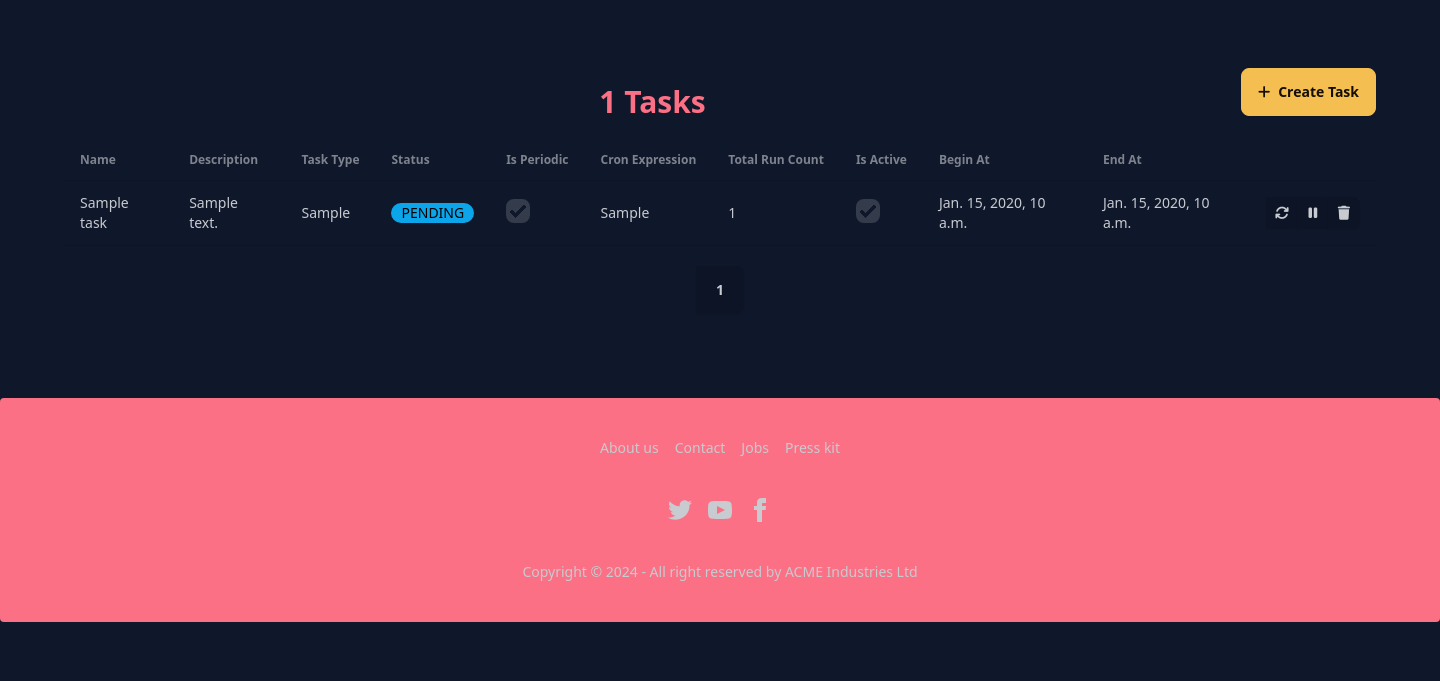
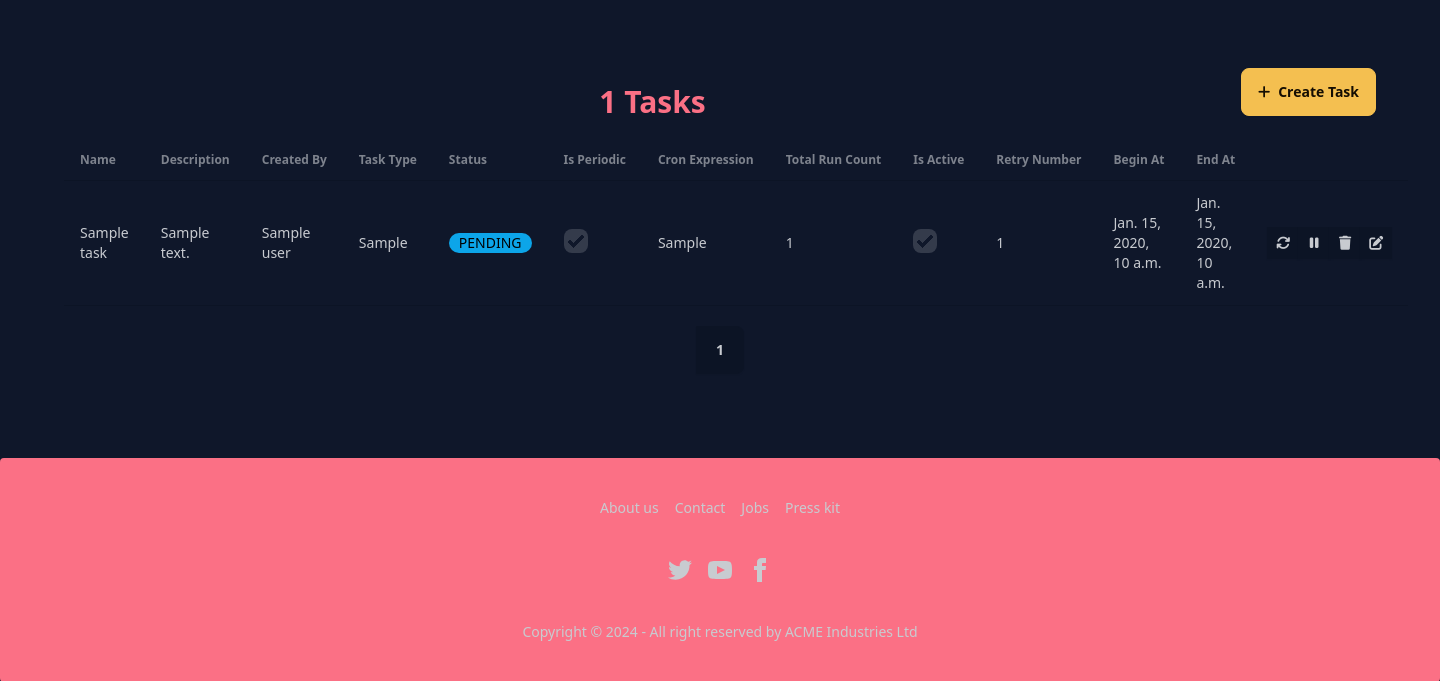
Before and after one commit to yahyaest/task-scheduler-microservice, a Django app: template task_scheduler_app/core/templates/tasks.html in a window 1440 px wide. Shown: the part 64-745 px from the top of the page. Run offline with Django 4.2, Linux system fonts and the light colour scheme; the template is opened without the code that fills it: most values are stand-ins (such as "Sample title", 1, 10 or a date in 2020); form fields are guessed from the names that the template uses; parts of the project's set-up code (start-up, migrations or seed data) failed here and were passed over; some libraries are stand-ins or nearby versions.

Commit message:
Implement template edit task

```diff
--- a/task_scheduler_app/api/admin.py
+++ b/task_scheduler_app/api/admin.py
@@ -5,7 +5,7 @@ from .models import Task
 
 @admin.register(Task)
 class TaskAdmin(admin.ModelAdmin):
-    list_display = ('id', 'name', 'description', 'status', 'creation_date', 'last_update', 'user')
+    list_display = ('id', 'name', 'description', 'task_type', 'user', 'status', 'cron_expression', 'creation_date', 'last_update', 'periodic_task', 'enabled')
     list_filter = ('status', 'creation_date', 'last_update')
     list_editable = ('user',)
     search_fields = ('name', 'status')
--- a/task_scheduler_app/api/serializer.py
+++ b/task_scheduler_app/api/serializer.py
@@ -158,6 +158,7 @@ class TaskSerializer(serializers.ModelSerializer):
 
     def update(self, instance, validated_data):
         try:
+            logger.info(f"Updating Task {instance.id} with data : {validated_data}")
             # Get the celery task (PeriodicTask)
             celery_task_id = instance.periodic_task
             task = PeriodicTask.objects.get(pk=celery_task_id)
--- /dev/null
+++ b/task_scheduler_app/core/templates/partials/create_or_edit_task.html
@@ -0,0 +1,108 @@
+{% load partials %}
+{% load custom_filters %}
+
+{% if task_operation == 'create'%}
+<button class="btn btn-warning float-right my-1" onclick="my_modal_create_task.showModal()">
+  <i class="fa-solid fa-plus"></i>
+  Create Task
+</button>
+{% endif %}
+
+{% if task_operation == 'edit'%}
+<button
+  class="btn btn-square btn-sm join-item"
+  onclick="
+    my_modal_edit_task_{{task.id}}.showModal();
+    populateEditTaskForm({
+      id: '{{task.id}}',
+      name: '{{task.name}}',
+      description: '{{task.description}}',
+      task_type: '{{task.task_type}}',
+      cron_expression: '{{task.cron_expression}}',
+      retry_number: '{{task.retry_number}}'
+    })
+  "
+  >
+  <i class="fa-solid fa-pen-to-square"></i>
+</button>
+{% endif %}
+
+<dialog id="{%if task_operation == 'create' %}my_modal_create_task{% else %}my_modal_edit_task_{{task.id}}{% endif %}" class="modal">
+  <form class="modal-box" method="post" action="{% if task_operation == 'create' %}{% url 'create_task' %}{% else %}{% url 'edit_task' task_id=task.id %}{% endif %}" >
+    {% csrf_token %}
+    <h1 class="text-center text-info text-xl font-bold my-5">
+      {%if task_operation == 'create' %}
+        Create New Task
+      {% else %}
+        Edit Task {{ task.name }}
+      {% endif %}
+    </h1>
+    <div class="flex flex-row justify-center align-middle space-x-2 my-5">
+      <div class= "w-32">{{ form.name.label_tag }}</div>
+      <div id="{%if task_operation == 'edit' %}task-{{task.id}}-name{% endif %}">
+        {{ form.name }}
+      </div>
+    </div>
+    <div class="flex flex-row justify-center align-middle space-x-2 my-5">
+      <div class= "w-32">{{ form.description.label_tag }}</div>
+      <div id="{%if task_operation == 'edit' %}task-{{task.id}}-description{% endif %}">
+        {{ form.description }}
+      </div>
+    </div>
+    <div class="flex flex-row justify-center align-middle text-center space-x-2 my-5">
+      <div class= "w-32">{{ form.task_type.label_tag }}</div>
+      <div id="{%if task_operation == 'edit' %}task-{{task.id}}-task_type{% endif %}">
+        {{ form.task_type }}
+      </div>
+    </div>
+    <div class="flex flex-row justify-center align-middle text-center space-x-2 my-5">
+      <div class= "w-32">{{ form.cron_expression.label_tag }}</div>
+      <div id="{%if task_operation == 'edit' %}task-{{task.id}}-cron_expression{% endif %}">
+        {{ form.cron_expression }}
+      </div>
+    </div>
+    <div class="flex flex-row justify-center align-middle text-center space-x-2 my-5">
+      <div class= "w-32">{{ form.retry_number.label_tag }}</div>
+      <div id="{%if task_operation == 'edit' %}task-{{task.id}}-retry_number{% endif %}">
+        {{ form.retry_number }}
+      </div>
+    </div>
+    {% comment %}
+      <div class="flex flex-row justify-start align-middle text-center space-x-2 my-5 ml-8">
+        <div class= "w-32">{{ form.enabled.label_tag }}</div>
+        {{ form.enabled }}
+      </div>
+    {% endcomment %}
+
+    <div class="flex flex-row justify-end w-full mt-2 px-1 space-x-2">
+      <button type="submit" class="btn btn-primary">Submit</button>
+      <button
+        type="button"
+        class="btn btn-error"
+        onclick="{%if task_operation == 'create' %} my_modal_create_task.close() {% else %} my_modal_edit_task_{{task.id}}.close() {% endif %}"
+        >
+          Close
+      </button>
+    </div>
+  </form>
+
+  <form method="dialog" class="modal-backdrop">
+    <button>close</button>
+  </form>
+</dialog>
+
+{% block scripts%}
+<script>
+    function populateEditTaskForm(task){
+      const taskOperation ="{{task_operation}}"
+      if(taskOperation == "edit"){
+        console.log("task is :", task)
+        document.querySelector(`#task-${task.id}-name input`).value = task.name;
+        document.querySelector(`#task-${task.id}-description input`).value = task.description;
+        document.querySelector(`#task-${task.id}-task_type input`).value = task.task_type;
+        document.querySelector(`#task-${task.id}-cron_expression input`).value = task.cron_expression;
+        document.querySelector(`#task-${task.id}-retry_number input`).value = task.retry_number;
+      }
+    }
+</script>
+{% endblock %}
--- a/task_scheduler_app/core/templates/tasks.html
+++ b/task_scheduler_app/core/templates/tasks.html
@@ -3,20 +3,22 @@
 {% block title%}Tasks{% endblock %}
 {%block content %}
 <div class="text-center mx-auto md:p-16">
-  {% include 'partials/create_task.html' %}
-  {% if tasks  and tasks|list_length > 0 %}
-    <h1 class="text-center text-error text-3xl font-bold my-5">{{tasks|list_length}} Tasks</h1>
+  {% include 'partials/create_or_edit_task.html' with task_operation='create' %}
+  {% if tasks  and tasks_count > 0 %}
+    <h1 class="text-center text-error text-3xl font-bold my-5">{{tasks_count}} Tasks</h1>
     <table class="table">
       <thead>
         <tr>
           <th>Name</th>
           <th>Description</th>
+          <th>Created By</th>
           <th>Task Type</th>
           <th>Status</th>
           <th>Is Periodic</th>
           <th>Cron Expression</th>
           <th>Total Run Count</th>
           <th>Is Active</th>
+          <th>Retry Number</th>
           <th>Begin At</th>
           <th>End At</th>
           <th></th>
@@ -27,6 +29,7 @@
         <tr>
           <td>{{task.name}}</td>
           <td>{{task.description}}</td>
+          <td>{{task.user}}</td>
           <td>{{task.task_type}}</td>
           <td>
             {% if task.status == 'PENDING' %}
@@ -47,11 +50,12 @@
           <td>
             <input type="checkbox" class="checkbox" disabled {% if task.enabled %}checked{% endif %} />
           </td>
+          <td>{{task.retry_number}}</td>
           <td>{{task.begin_date}}</td>
           <td>{{task.end_date}}</td>
           <td>
             <div class="join">
-              <div>
+              <div class="tooltip" data-tip="restart">
                 <form method="POST" action="{% url 'restart_task' %}">
                   {% csrf_token %}
                   <input type="hidden" name="task_id" value="{{ task.id }}">
@@ -60,7 +64,7 @@
                   </button>
                 </form>
               </div>
-              <div>
+              <div class="tooltip" data-tip="{% if task.enabled %}disable {% else %}enable {% endif %}">
                 <form method="POST" action="{% url 'disable_or_enable_task' %}">
                   {% csrf_token %}
                   <input type="hidden" name="task_id" value="{{ task.id }}">
@@ -69,7 +73,7 @@
                   </button>
                 </form>
               </div>
-              <div>
+              <div class="tooltip" data-tip="delete">
                 <form method="POST" action="{% url 'delete_task' %}">
                   {% csrf_token %}
                   <input type="hidden" name="task_id" value="{{ task.id }}">
@@ -78,7 +82,9 @@
                   </button>
                 </form>
               </div>
-            </div>
+              <div class="tooltip" data-tip="edit">
+                {% include 'partials/create_or_edit_task.html' with task_operation='edit' task=task %}
+              </div>
           </td>
         </tr>
       {% endfor %}
--- a/task_scheduler_app/core/urls.py
+++ b/task_scheduler_app/core/urls.py
@@ -1,5 +1,5 @@
 from django.urls import path
-from task_scheduler_app.core.views import home_page, login_page, register_page, logout_view, tasks_page, create_task, disable_or_enable_task, restart_task, delete_task
+from task_scheduler_app.core.views import home_page, login_page, register_page, logout_view, tasks_page, create_task, edit_task, disable_or_enable_task, restart_task, delete_task
 
 
 urlpatterns = [
@@ -9,6 +9,7 @@ urlpatterns = [
     path('logout', logout_view, name='logout'),
     path('tasks', tasks_page, name='tasks'),
     path('create_task', create_task, name='create_task'),
+    path('edit_task/<int:task_id>/', edit_task, name='edit_task'),
     path('disable_or_enable_task', disable_or_enable_task, name='disable_or_enable_task'),
     path('restart_task', restart_task, name='restart_task'),
     path('delete_task', delete_task, name='delete_task'),
```
Also changed, not shown: task_scheduler_app/core/templates/partials/create_task.html (deleted, +0 -65 lines), task_scheduler_app/core/views.py (+67 -23 lines).
